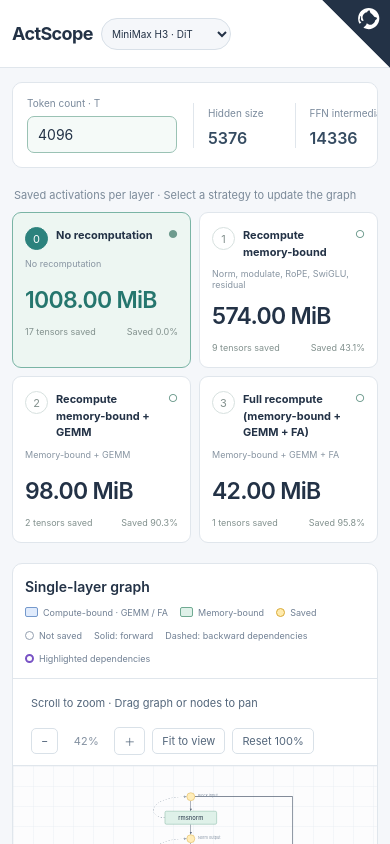
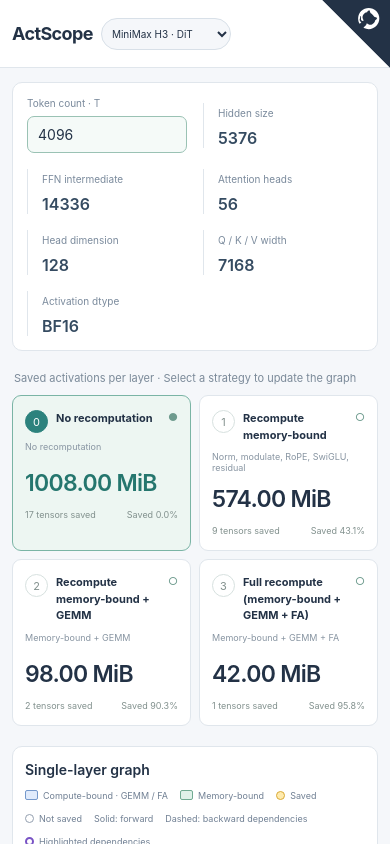
Before and after one commit to niyunsheng/ActScope, a React (Vite) app: page /tmp/actscope-hover-mobile.png in a window 390 px wide. Shown: the top 844 px of the page. Built offline with nearby package versions, Linux system fonts and the light colour scheme.

Commit message:
Make model parameters responsive and show routing groups

```diff
--- a/src/activation/activation.css
+++ b/src/activation/activation.css
@@ -567,25 +567,24 @@
 
 .ag-parameter-block {
   padding: 16px 20px;
-  overflow-x: auto;
 }
 
 .ag-parameter-block .ag-fixed-parameters {
-  display: flex;
+  display: grid;
+  grid-template-columns: repeat(auto-fit, minmax(125px, 1fr));
   align-items: center;
-  gap: 20px;
+  gap: 16px;
   margin: 0;
-  min-width: max-content;
+  min-width: 0;
 }
 
 .ag-fixed-parameters>div {
-  flex: 1 0 auto;
-  min-width: max-content;
-  white-space: nowrap;
+  min-width: 0;
+  overflow-wrap: anywhere;
 }
 
 .ag-fixed-parameters .ag-sequence-field {
-  flex: 0 0 150px;
+  min-width: 0;
 }
 
 .ag-fixed-parameters strong {
--- a/src/activation/lingbot.ts
+++ b/src/activation/lingbot.ts
@@ -25,7 +25,7 @@ export const lingbot: Model = {
     { label: 'Shared expert', x: 750, y: 1200, width: 340, height: 1260 },
   ],
   defaults: { sequence: 4096, hidden: H, intermediate: I, heads: c.num_attention_heads, kvHeads: c.num_attention_heads, headDim: H / c.num_attention_heads, bytes: 2 },
-  facts: [{label:'Routed experts',value:E}, {label:'Top-k',value:K}, {label:'Shared experts',value:c.n_shared_experts}],
+  facts: [{label:'Routed experts',value:E}, {label:'Top-k experts',value:K}, {label:'Groups',value:c.n_group}, {label:'Selected groups',value:c.topk_group}, {label:'Shared experts',value:c.n_shared_experts}],
   note: 'T = video + text tokens. Logical activation estimate; excludes routing indices, expert padding, norm/FA auxiliary state and conditioning.',
   boundary: ['input'],
   tensors: [
```
Also changed, not shown: scripts/activation-smoke.mjs (+11 -0 lines).
